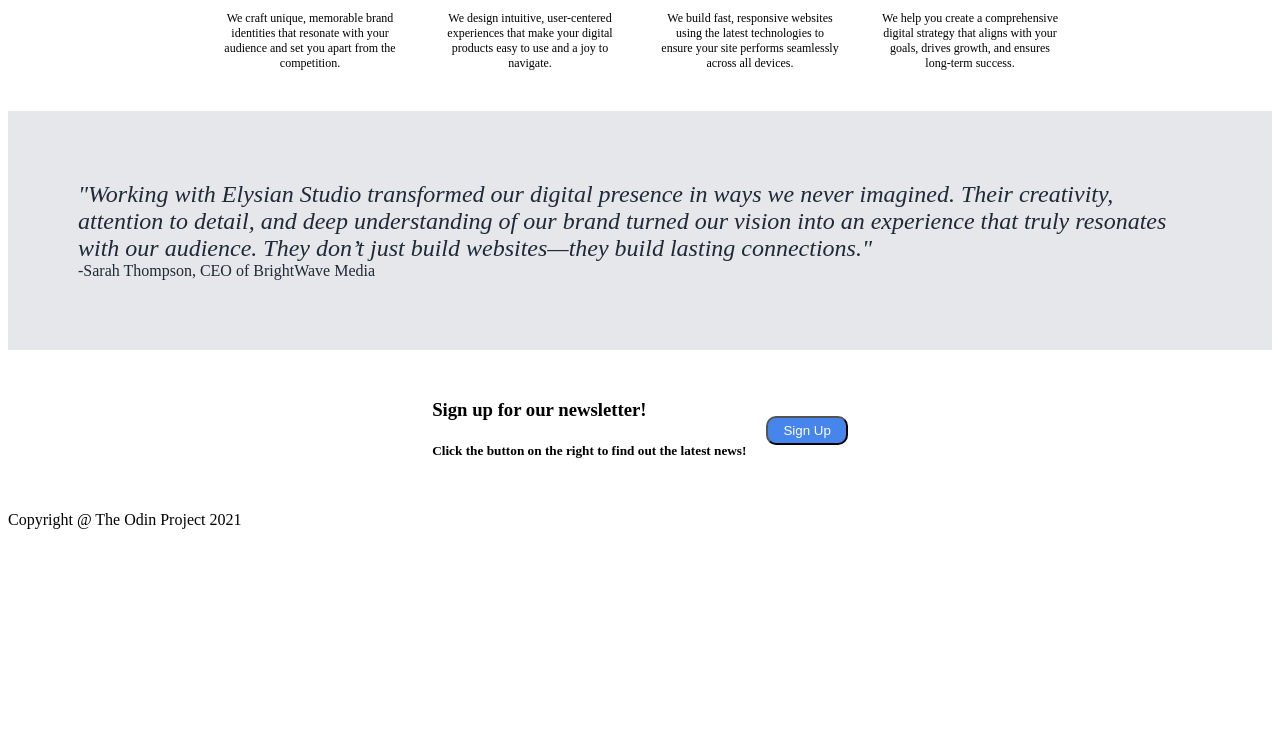
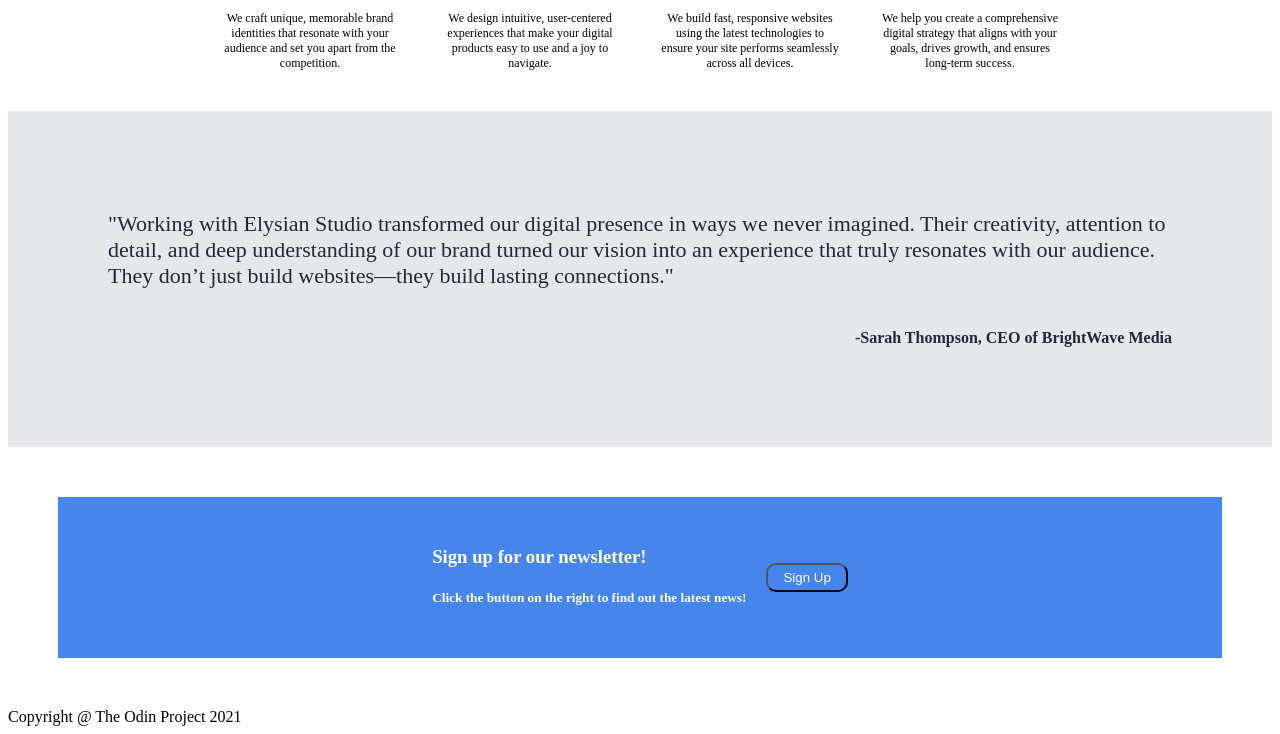
Before and after one commit to Zainu04/Landing-Page-The-Odin-Project-, a plain HTML site: page index.html in a window 1280 px wide. Shown: the part 659-1393 px from the top of the page. Before the commit the page ends 1196 px from the top, so only its background shows below. Drawn offline with Linux system fonts and the light colour scheme.

Commit message:
worked on creating the newsleter signup section

```diff
--- a/styles.css
+++ b/styles.css
@@ -130,16 +130,32 @@ p {
 .third {
     background-color: #E5E7EB;
     color: #1F2937;
-    padding: 70px;
+    padding: 100px;
+
 
 }
 
 .quote {
-    font-size: 24px;
-    font-style: italic;
+    font-size: 22px;
     font-weight: 100;
 }
 
 .credits {
+    display: flex;
+    justify-content: end;
+    margin-top: 40px;
+    font-weight:800;
 
 }
+
+.fourth .container {
+    background-color:#4685eb;
+    margin: 50px;
+    color:white;
+
+
+}
+
+.fourth {
+    background-color: white;
+}
```
